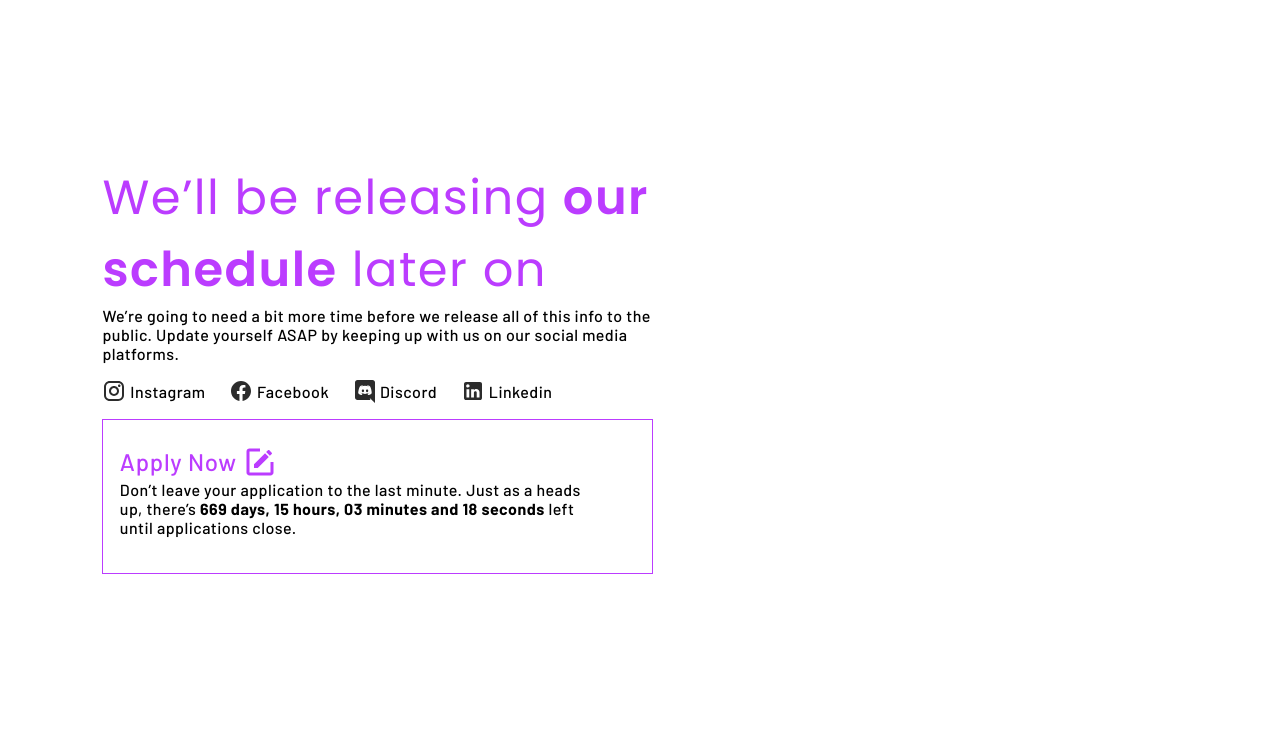
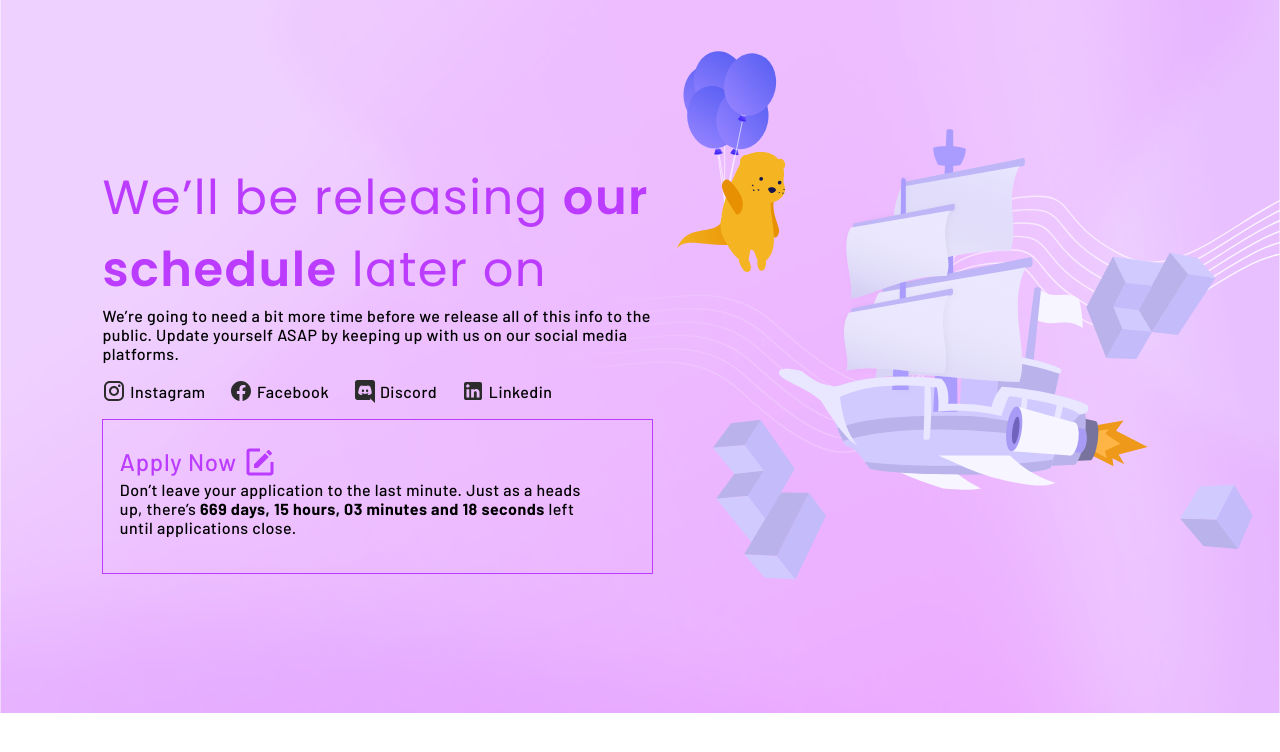
Before and after one commit to sfusurge/stormhacks-2022, a React (Create React App) app: page / in a window 1280 px wide. Shown: the top 752 px of the page. Built offline with nearby package versions, Linux system fonts and the light colour scheme.

Commit message:
Schedule section completed

```diff
--- a/src/components/Schedule/Schedule.module.scss
+++ b/src/components/Schedule/Schedule.module.scss
@@ -1,8 +1,20 @@
 @use '../../index.scss' as *;
 
+.container {
+  width: 100%;
+  height: max-content;
+  background: url('../../assets/backgrounds/lilacRectangle.png') top center
+    fixed;
+  background-size: cover;
+  background-repeat: no-repeat;
+  background-attachment: scroll;
+  position: relative;
+}
+
 .textContainer {
-  margin-top: 162px;
+  padding-top: 162px;
   padding-left: 8%;
+  padding-bottom: 139px;
   width: 43%;
   text-align: left;
   .title {
@@ -22,9 +34,11 @@
     display: flex;
     .textGroup {
       @include medium(16px, 'Barlow');
+      padding-right: 5%;
+    }
+    .hyperLink {
       display: flex;
       align-items: center;
-      padding-right: 5%;
     }
     .social {
       padding-right: 4%;
@@ -62,3 +76,10 @@
     }
   }
 }
+
+.flyingBoat {
+  width: 65%;
+  position: absolute;
+  top: 0px;
+  right: 0px;
+}
--- a/src/components/Schedule/index.tsx
+++ b/src/components/Schedule/index.tsx
@@ -7,6 +7,7 @@ import facebook from '../../assets/socials/facebook-black.svg'
 import instagram from '../../assets/socials/instagram-black.svg'
 import discord from '../../assets/socials/discord.svg'
 import linkedin from '../../assets/socials/linkedin-black.svg'
+import flyingBoat from '../../assets/flyingBoat.svg'
 
 interface ITime {
   days?: string
@@ -30,10 +31,26 @@ const getTime = (dueDate: string) => {
 
 const Schedule = () => {
   const socials = [
-    { name: 'Instagram', image: instagram },
-    { name: 'Facebook', image: facebook },
-    { name: 'Discord', image: discord },
-    { name: 'Linkedin', image: linkedin }
+    {
+      name: 'Instagram',
+      image: instagram,
+      link: 'https://www.instagram.com/sfusurge/'
+    },
+    {
+      name: 'Facebook',
+      image: facebook,
+      link: 'https://www.facebook.com/sfusurge'
+    },
+    {
+      name: 'Discord',
+      image: discord,
+      link: 'https://discord.com/invite/xu7CqKc'
+    },
+    {
+      name: 'Linkedin',
+      image: linkedin,
+      link: 'https://www.linkedin.com/company/sfu-surge/'
+    }
   ]
 
   const dueDate = '2023-09-02T21:00:00Z'
@@ -61,12 +78,19 @@ const Schedule = () => {
         <div className={styles.socialIcons}>
           {socials.map(social => (
             <p className={styles.textGroup}>
+              <a
+                className={styles.hyperLink}
+                href={social.link}
+                target="_blank"
+                rel="noreferrer"
+              >
                 <Image
                   className={styles.social}
                   src={social.image}
                   alt={social.image}
                 />
                 {social.name}
+              </a>
             </p>
           ))}
         </div>
@@ -94,6 +118,8 @@ const Schedule = () => {
           </div>
         </div>
       </div>
+
+      <Image className={styles.flyingBoat} src={flyingBoat} alt={flyingBoat} />
     </div>
   )
 }
```
Also changed, not shown: src/assets/flyingBoat.svg (added). Lines whose indentation alone changed are shown as unchanged.
